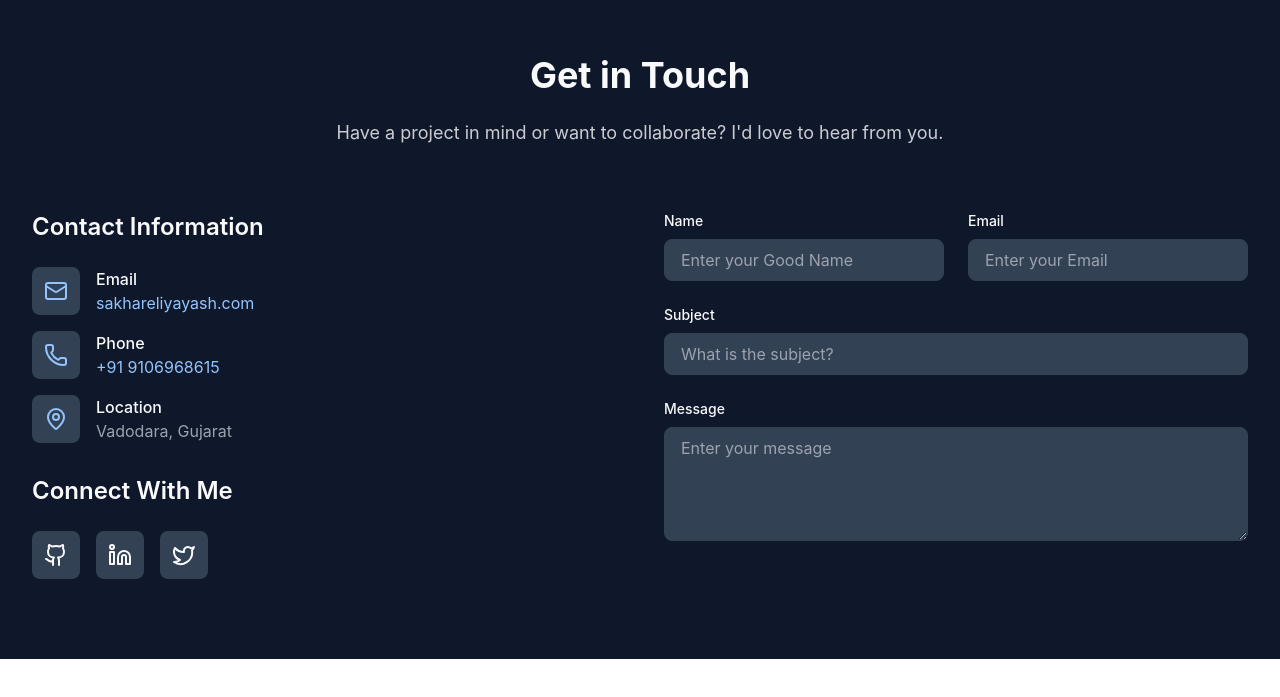
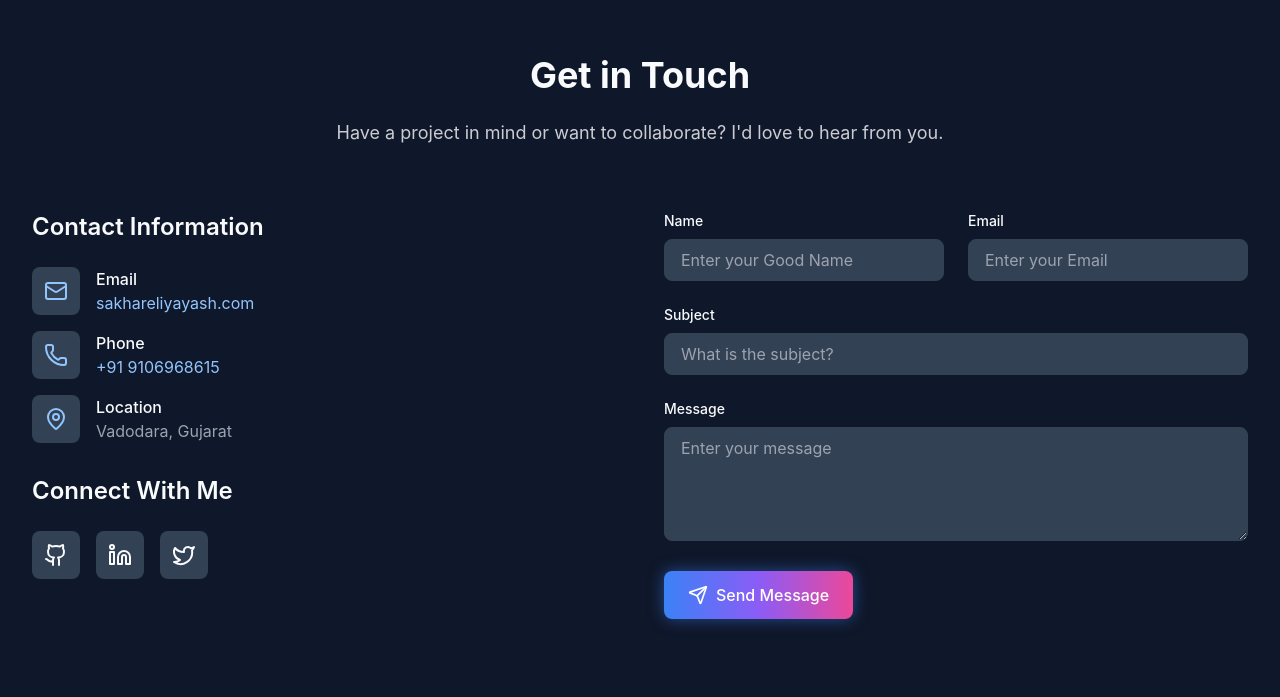
Before and after one commit to YashSakhareliya/Portfolio, a React (Vite) app: page / in a window 1280 px wide. Shown: the part 5181-5878 px from the top of the page. Before the commit the page ends 5840 px from the top, so only its background shows below. Built offline with nearby package versions, Linux system fonts and the light colour scheme.

Commit message:
Message Button Added

```diff
--- a/src/components/Contact.jsx
+++ b/src/components/Contact.jsx
@@ -241,7 +241,50 @@ const Contact = () => {
                                 : 'border-gray-300 bg-white focus:ring-blue-500'
                             } focus:ring-2 focus:border-transparent`}
                             />
-                        </motion.div>
+                            </motion.div>
+
+                            <motion.div
+                            initial={{ opacity: 0, y: 20 }}
+                            animate={{ opacity: 1, y: 0 }}
+                            transition={{ delay: 0.5 }}
+                            className="flex items-center gap-4"
+                            >
+                            <motion.button
+                            whileHover={{ scale: 1.05 }}
+                            whileTap={{ scale: 0.95 }}
+                            disabled={isSubmitting}
+                            className={`flex items-center gap-2 px-6 py-3 rounded-lg ${
+                                isDarkMode
+                                ? 'bg-web3-gradient shadow-web3'
+                                : 'bg-blue-600 hover:bg-blue-700'
+                            } text-white font-medium
+                                ${isSubmitting ? 'opacity-70 cursor-not-allowed' : ''}`}
+                            >
+                            {isSubmitting ? (
+                                <>
+                                <div className="w-5 h-5 border-2 border-white border-t-transparent rounded-full animate-spin" />
+                                Sending...
+                                </>
+                            ) : (
+                                <>
+                                <Send className="w-5 h-5" />
+                                Send Message
+                                </>
+                            )}
+                            </motion.button>
+                                {isSubmitted && (
+                                <motion.span
+                                    initial={{ opacity: 0, x: 20 }}
+                                    animate={{ opacity: 1, x: 0 }}
+                                    className={`flex items-center gap-2 ${
+                                    isDarkMode ? 'text-green-400' : 'text-green-600'
+                                    }`}
+                                >
+                                    <CheckCircle className="w-5 h-5" />
+                                    Message sent successfully!
+                                </motion.span>
+                                )}
+                            </motion.div>
                     </form>
 
                 </motion.div>
```
